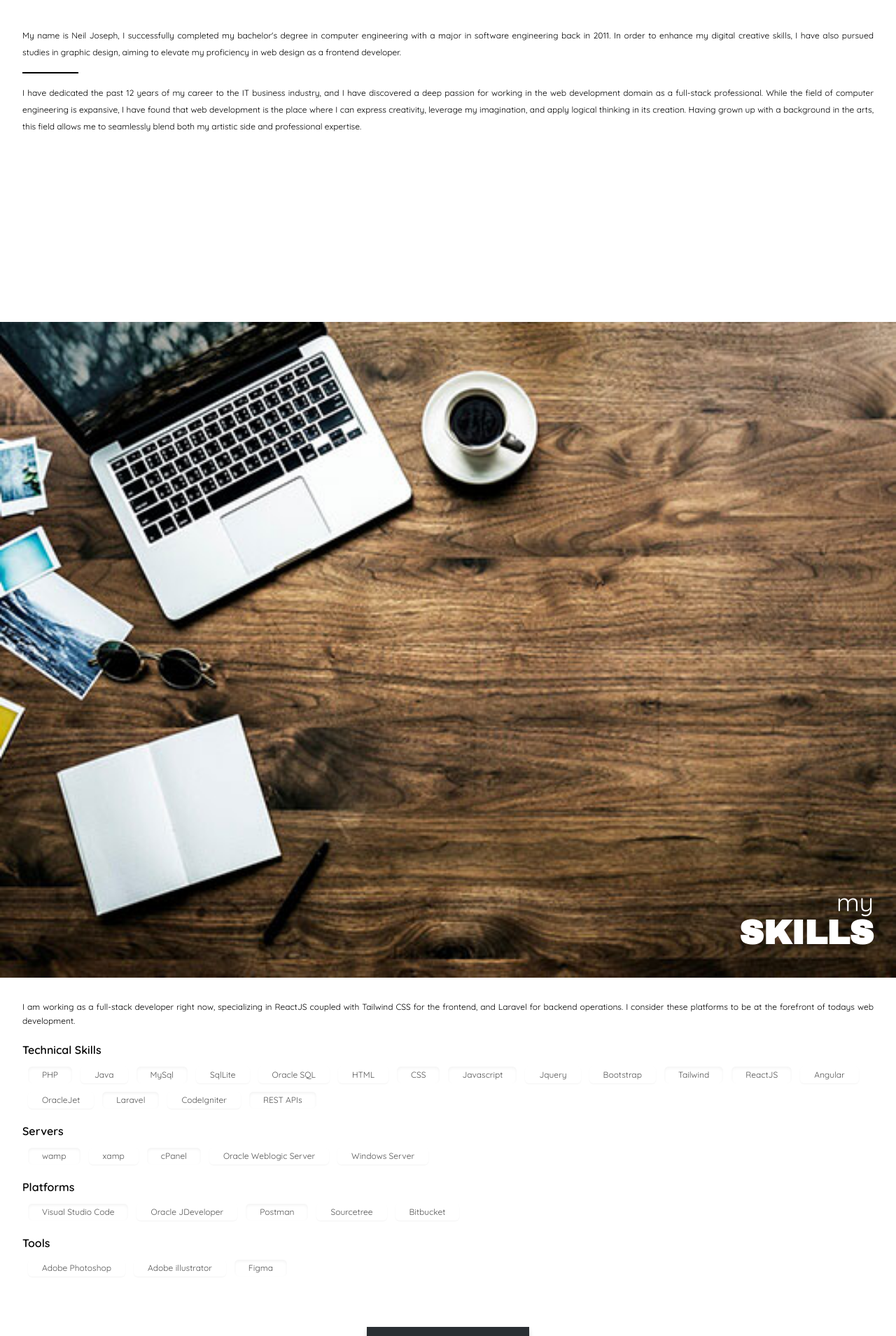
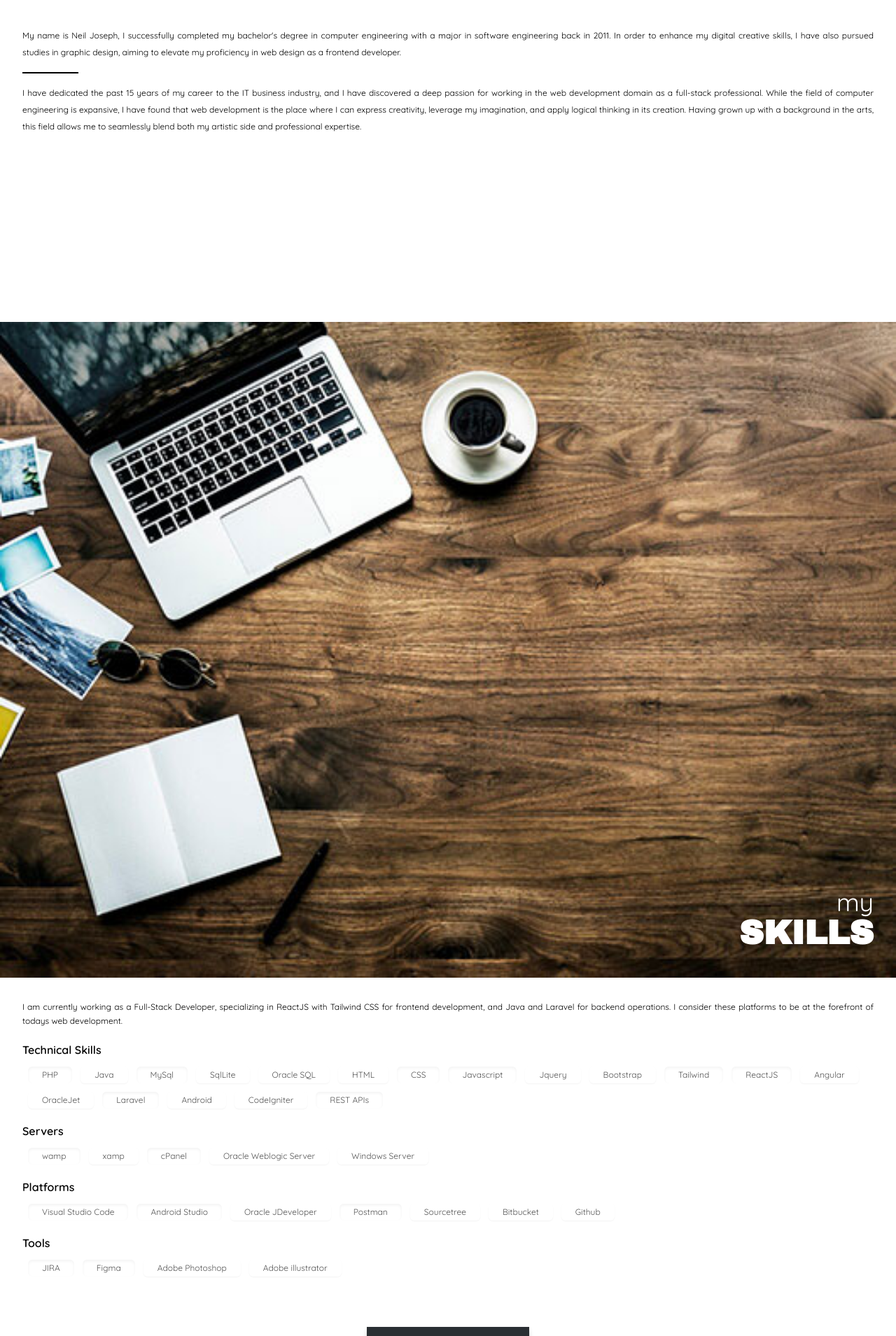
Before and after one commit to njbestil/Portfolio, a React (Vite) app: page / in a window 1280 px wide. Shown: the part 1140-3049 px from the top of the page at 70% size. Built offline with nearby package versions, Linux system fonts and the light colour scheme; a web font is replaced by a local one.

Commit message:
Updated Portfolio
update portfolio 2026

```diff
--- a/src/App.css
+++ b/src/App.css
@@ -22,7 +22,13 @@
 
 /* Carousel */
 .carousel {
-    height: 300px !important;
+    height: 500px !important;
+}
+
+@media (max-width: 768px) {
+    .carousel {
+        height: 300px !important;
+    }
 }
 
 .carousel>div {
--- a/src/assets/data.json
+++ b/src/assets/data.json
@@ -3,7 +3,7 @@
         {
             "id": 1,
             "project_name": "Avidhilda",
-            "details": "I developed a comprehensive business website showcasing eight distinct services, each with its dedicated page, effectively creating the concept of eight websites within a single domain. The site incorporates a booking system integrated with a point-of-sale (POS) functionality using Stripe as the payment gateway. To enhance user experience, a Lifestyle Management System allows users to register, log in, and efficiently manage various features through their personalized dashboards. \n\n Furthermore, the website includes a Content Management System (CMS) empowering administrators to effortlessly control website content. This feature proves especially valuable for updating information related to daily or weekly events and news. The project was initiated from scratch, utilizing ReactJS as the primary front-end framework, coupled with Tailwind CSS for responsive web design. Laravel serves as the robust backend infrastructure, managing data through REST APIs and seamlessly integrating both platforms for efficient data management.",
+            "details": "I developed a comprehensive business website showcasing eight distinct services, each with its dedicated page, effectively creating the concept of eight websites within a single domain. The site incorporates a booking system integrated with a point-of-sale (POS) functionality using Stripe as the payment gateway. To enhance user experience, a Lifecyle Management System allows users to register, log in, and efficiently manage various features through their personalized dashboards. \n\n Furthermore, the website includes a Content Management System (CMS) empowering administrators to effortlessly control website content. This feature proves especially valuable for updating information related to daily or weekly events and news. The project was initiated from scratch, utilizing ReactJS as the primary front-end framework, coupled with Tailwind CSS for responsive web design. Laravel serves as the robust backend infrastructure, managing data through REST APIs and seamlessly integrating both platforms for efficient data management.",
             "project_type": [
                 "business website",
                 "cms",
@@ -27,7 +27,7 @@
                 "REST APIs"
             ],
             "sourcecode_url": "",
-            "demo_url": "https://www.avidhilda.com",
+            "demo_url": "https://avidhilda.com",
             "images": [
                 "avidhilda_ss_1.jpg",
                 "avidhilda_ss_2.jpg",
@@ -63,7 +63,7 @@
                 "REST APIs"
             ],
             "sourcecode_url": "",
-            "demo_url": "https://www.thoiltrading.com",
+            "demo_url": "https://thoiltrading.com",
             "images": [
                 "thoiltrading_ss_1.jpg",
                 "thoiltrading_ss_2.jpg",
@@ -95,7 +95,7 @@
                 "Figma",
                 "REST APIs"
             ],
-            "sourcecode_url": "",
+            "sourcecode_url": "https://github.com/njbestil/hafez",
             "demo_url": "https://hafez.twenty-one-ai.com/",
             "images": [
                 "hafez_ss_1.png"
@@ -104,7 +104,7 @@
         {
             "id": 4,
             "project_name": "universal couture",
-            "details": "This website was meticulously designed with a focus on fashion, making it the central theme throughout the web pages. Embracing the concept of modern innovative fashion, we successfully crafted an engaging and interactive website aimed at leaving a lasting impact on visitors. \n\n In addition to its aesthetic appeal, the website incorporates a User Lifestyle Management System, allowing models to register accounts and apply. This feature includes an Instagram-like functionality where models can upload pictures for approval by the admin. Approved images are showcased on the website, providing a platform for models to promote their profiles for potential modeling opportunities. \n\n Furthermore, the website features a Content Management System (CMS) that empowers administrators to effortlessly update information. The development utilized ReactJS for the frontend and Laravel as the foundational framework for database management. The integration of both platforms was seamlessly achieved through the use of REST APIs.",
+            "details": "This website was meticulously designed with a focus on fashion, making it the central theme throughout the web pages. Embracing the concept of modern innovative fashion, we successfully crafted an engaging and interactive website aimed at leaving a lasting impact on visitors. \n\n In addition to its aesthetic appeal, the website incorporates a User Lifecyle Management System, allowing models to register accounts and apply. This feature includes an Instagram-like functionality where models can upload pictures for approval by the admin. Approved images are showcased on the website, providing a platform for models to promote their profiles for potential modeling opportunities. \n\n Furthermore, the website features a Content Management System (CMS) that empowers administrators to effortlessly update information. The development utilized ReactJS for the frontend and Laravel as the foundational framework for database management. The integration of both platforms was seamlessly achieved through the use of REST APIs.",
             "project_type": [
                 "business website",
                 "cms",
--- a/src/components/Footer.jsx
+++ b/src/components/Footer.jsx
@@ -23,7 +23,7 @@ export default function Footer() {
         <>
             <div className="bg-dark text-white px-5 py-10">
                 <div className="flex justify-center mb-10">
-                    <Link to="/Portfolio" ><img src="/Portfolio/images/nj_logo.png" alt="" className="w-44 " /></Link>
+                    <Link to="/" ><img src="/Portfolio/images/nj_logo.png" alt="" className="w-44 " /></Link>
                 </div>
                 <h6 className="text-center mb-2 uppercase">Menu</h6>
                 <div className="flex flex-wrap justify-center text-sm">
--- a/src/components/home/AboutMe.jsx
+++ b/src/components/home/AboutMe.jsx
@@ -18,7 +18,7 @@ export default function AboutMe() {
                         </p>
                         <div className="border-t-2 border-black w-20 my-4"></div>
                         <p className="text-xs text-justify leading-loose">
-                            I have dedicated the past 12 years of my career to the IT business industry, and I have
+                            I have dedicated the past 15 years of my career to the IT business industry, and I have
                             discovered a deep passion for working in the web development domain as a full-stack professional.
                             While the field of computer engineering is expansive, I have found that web development is the
                             place where I can express creativity, leverage my imagination, and apply logical thinking
--- a/src/components/home/MySkills.jsx
+++ b/src/components/home/MySkills.jsx
@@ -16,9 +16,9 @@ export default function MySkills() {
             <div className="p-8 pt-0">
                 <section>
                     <p className="text-xs text-justify mb-5 leading-relaxed">
-                        I am working as a full-stack developer right now, specializing in ReactJS
-                        coupled with Tailwind CSS for the frontend, and Laravel for backend operations. I consider
-                        these platforms to be at the forefront of todays web development.
+                        I am currently working as a Full-Stack Developer, specializing in ReactJS with Tailwind CSS for frontend
+                        development, and Java and Laravel for backend operations. I consider these platforms to be
+                        at the forefront of todays web development.
                     </p>
 
                     <h6 className="font-semibold mb-3">Technical Skills</h6>
@@ -38,6 +38,7 @@ export default function MySkills() {
                         <Badge>Angular</Badge>
                         <Badge>OracleJet</Badge>
                         <Badge highlight={true}>Laravel</Badge>
+                        <Badge>Android</Badge>
                         <Badge>CodeIgniter</Badge>
                         <Badge highlight={true}>REST APIs</Badge>
                     </div>
@@ -54,17 +55,20 @@ export default function MySkills() {
                     <h6 className="font-semibold mb-3">Platforms</h6>
                     <div className="flex flex-wrap gap-3 pl-2 mb-5">
                         <Badge highlight={true}>Visual Studio Code</Badge>
+                        <Badge highlight={true}>Android Studio</Badge>
                         <Badge>Oracle JDeveloper</Badge>
                         <Badge highlight={true}>Postman</Badge>
                         <Badge>Sourcetree</Badge>
                         <Badge>Bitbucket</Badge>
+                        <Badge>Github</Badge>
                     </div>
 
                     <h6 className="font-semibold mb-3">Tools</h6>
                     <div className="flex flex-wrap gap-3 pl-2">
+                        <Badge highlight={true}>JIRA</Badge>
+                        <Badge highlight={true}>Figma</Badge>
                         <Badge>Adobe Photoshop</Badge>
                         <Badge>Adobe illustrator</Badge>
-                        <Badge highlight={true}>Figma</Badge>
                     </div>
                 </section>
             </div>
--- a/src/pages/PortfolioDetails.jsx
+++ b/src/pages/PortfolioDetails.jsx
@@ -13,6 +13,11 @@ export default function PortfolioDetails() {
     const [portfolio, setPortfolio] = useState({});
 
     useEffect(()=>{
+        window.scrollTo({
+            top: 0,
+            behavior: 'smooth' // Optional: for smooth scrolling
+        });
+
         // Get data portfolio
         const portfolios = data.portfolio;
 
@@ -33,7 +38,7 @@ export default function PortfolioDetails() {
                             {
                                 portfolio.images?.map((image, i) => {
                                     return (
-                                        <img key={i} src={`/Portfolio/images/${image}`} alt="..." className='object-fill w-full h-full' />
+                                        <img key={i} src={`/Portfolio/images/${image}`} alt="..." className='bg-stone-200 md:object-contain object-fill w-full h-full' />
                                     )
                                 })
                             }
```
Also changed, not shown: 1 other file (tests, documents, lock files or other folders).
